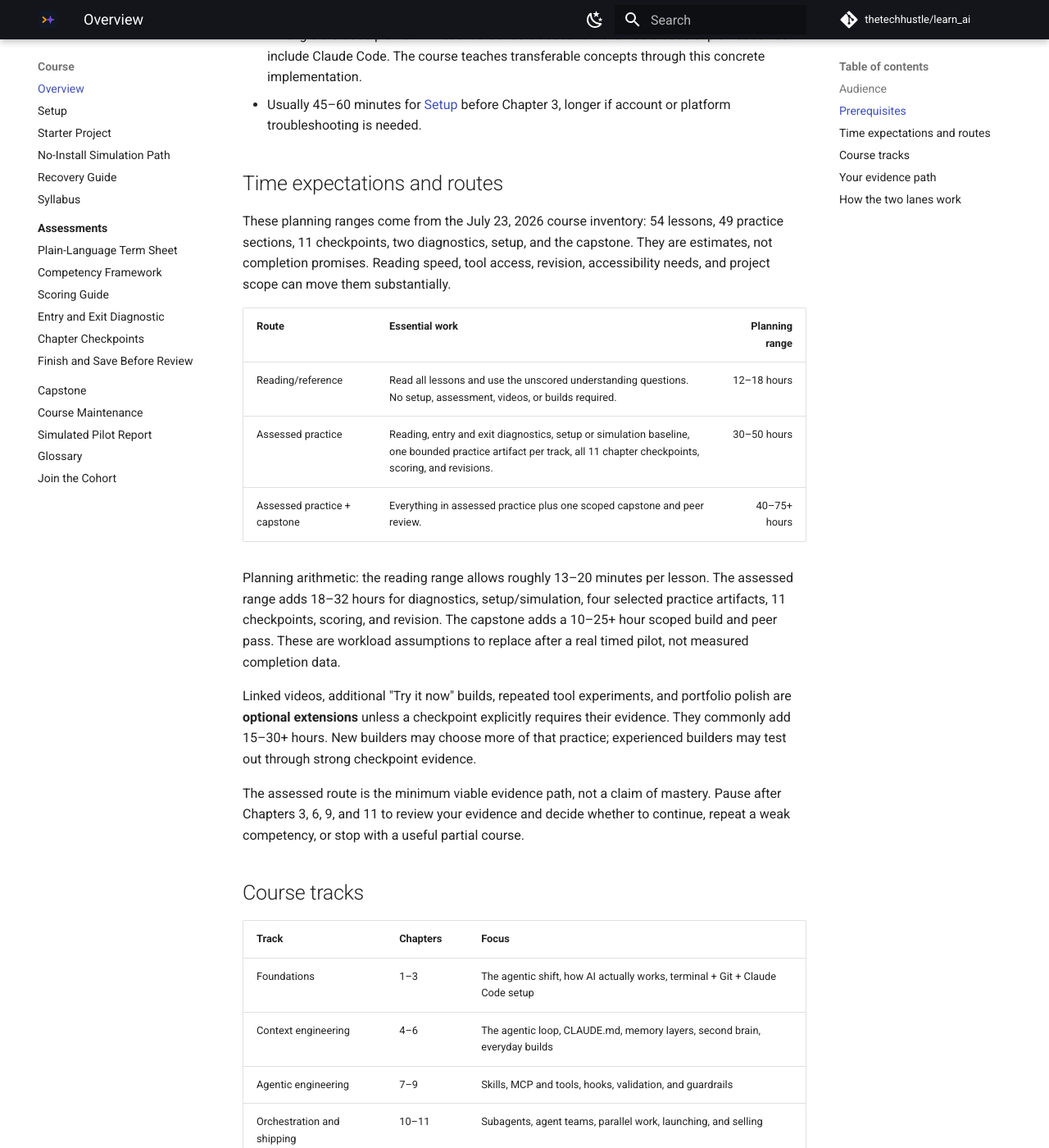
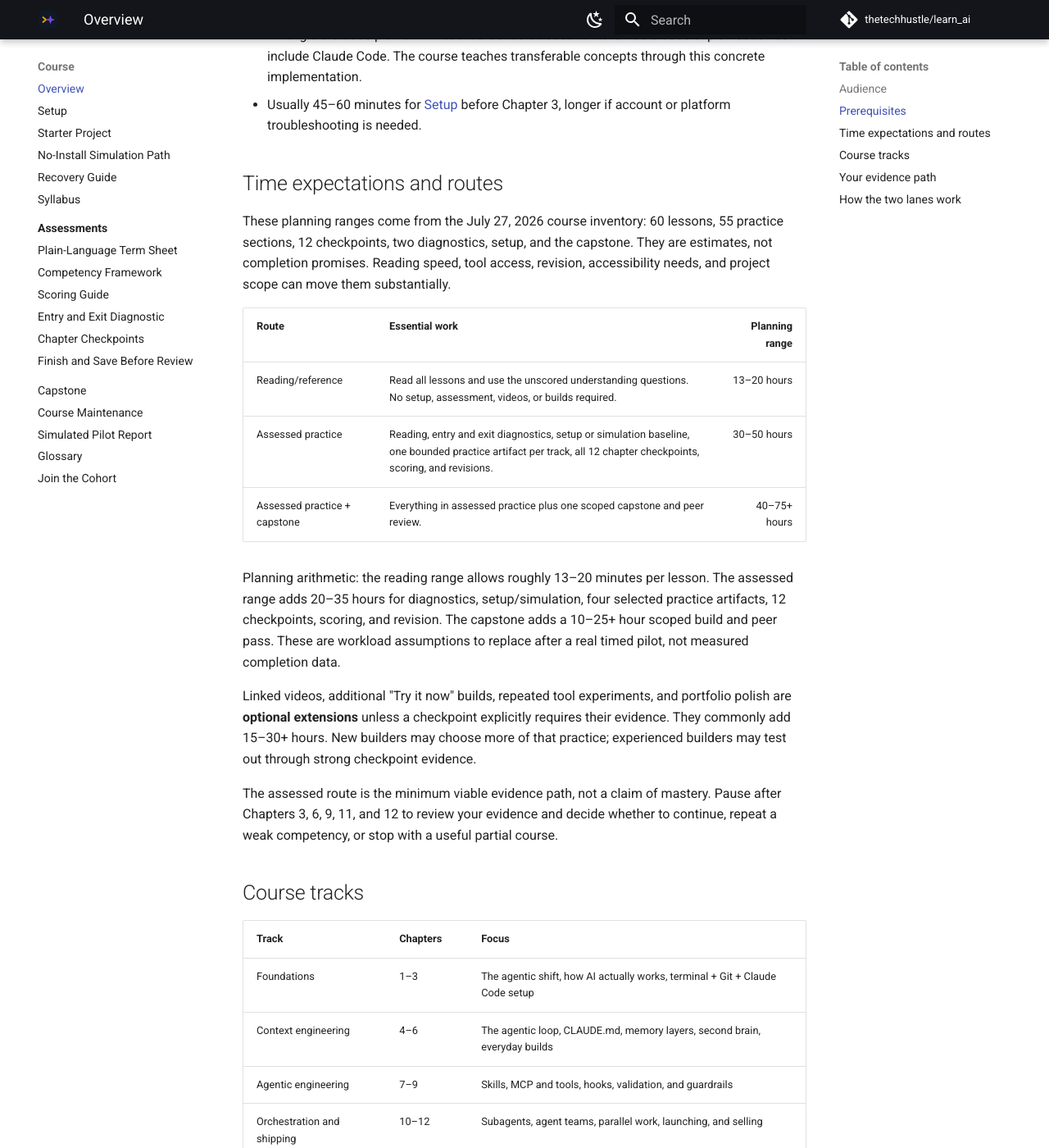
Before and after one commit to thetechhustle/learn_ai, an MkDocs documentation site: the page built from docs/course/overview.md, in a window 1280 px wide and 1400 px high, scrolled down 1245 px. Shown: the whole window at 82% size. Built offline with MkDocs 1.6.1 and Material for MkDocs 9.7.7, drawn with Linux system fonts in a browser that asks for light colours; comment, search, counter and statistics services are not loaded.

Commit message:
Update course overview for certification chapter

```diff
--- a/docs/course/overview.md
+++ b/docs/course/overview.md
@@ -33,20 +33,20 @@ You will need:
 
 ## Time expectations and routes
 
-These planning ranges come from the July 23, 2026 course inventory: 54 lessons,
-49 practice sections, 11 checkpoints, two diagnostics, setup, and the capstone.
+These planning ranges come from the July 27, 2026 course inventory: 60 lessons,
+55 practice sections, 12 checkpoints, two diagnostics, setup, and the capstone.
 They are estimates, not completion promises. Reading speed, tool access, revision,
 accessibility needs, and project scope can move them substantially.
 
 | Route | Essential work | Planning range |
 | --- | --- | ---: |
-| Reading/reference | Read all lessons and use the unscored understanding questions. No setup, assessment, videos, or builds required. | 12–18 hours |
-| Assessed practice | Reading, entry and exit diagnostics, setup or simulation baseline, one bounded practice artifact per track, all 11 chapter checkpoints, scoring, and revisions. | 30–50 hours |
+| Reading/reference | Read all lessons and use the unscored understanding questions. No setup, assessment, videos, or builds required. | 13–20 hours |
+| Assessed practice | Reading, entry and exit diagnostics, setup or simulation baseline, one bounded practice artifact per track, all 12 chapter checkpoints, scoring, and revisions. | 30–50 hours |
 | Assessed practice + capstone | Everything in assessed practice plus one scoped capstone and peer review. | 40–75+ hours |
 
 Planning arithmetic: the reading range allows roughly 13–20 minutes per lesson.
-The assessed range adds 18–32 hours for diagnostics, setup/simulation, four
-selected practice artifacts, 11 checkpoints, scoring, and revision. The capstone
+The assessed range adds 20–35 hours for diagnostics, setup/simulation, four
+selected practice artifacts, 12 checkpoints, scoring, and revision. The capstone
 adds a 10–25+ hour scoped build and peer pass. These are workload assumptions to
 replace after a real timed pilot, not measured completion data.
 
@@ -57,7 +57,7 @@ more of that practice; experienced builders may test out through strong checkpoi
 evidence.
 
 The assessed route is the minimum viable evidence path, not a claim of mastery.
-Pause after Chapters 3, 6, 9, and 11 to review your evidence and decide whether to
+Pause after Chapters 3, 6, 9, 11, and 12 to review your evidence and decide whether to
 continue, repeat a weak competency, or stop with a useful partial course.
 
 ## Course tracks
@@ -67,7 +67,7 @@ continue, repeat a weak competency, or stop with a useful partial course.
 | Foundations | 1–3 | The agentic shift, how AI actually works, terminal + Git + Claude Code setup |
 | Context engineering | 4–6 | The agentic loop, CLAUDE.md, memory layers, second brain, everyday builds |
 | Agentic engineering | 7–9 | Skills, MCP and tools, hooks, validation, and guardrails |
-| Orchestration and shipping | 10–11 | Subagents, agent teams, parallel work, launching, and selling |
+| Orchestration and shipping | 10–12 | Subagents, agent teams, parallel work, launching, and selling |
 
 For the complete chapter sequence, use the [Syllabus](syllabus.md). When you finish the chapters, the [Capstone](capstone.md) is where you prove it to yourself — and produce the receipt you can show anyone else.
 
```
